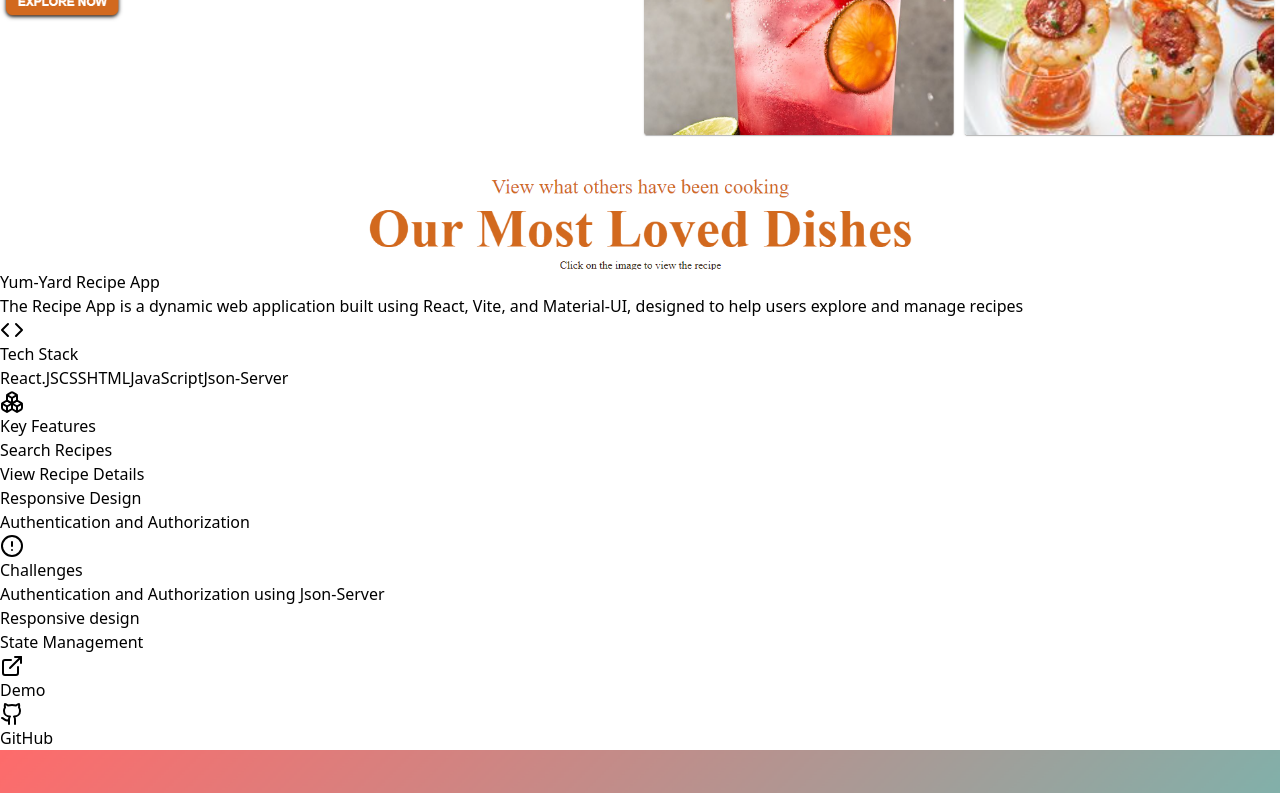
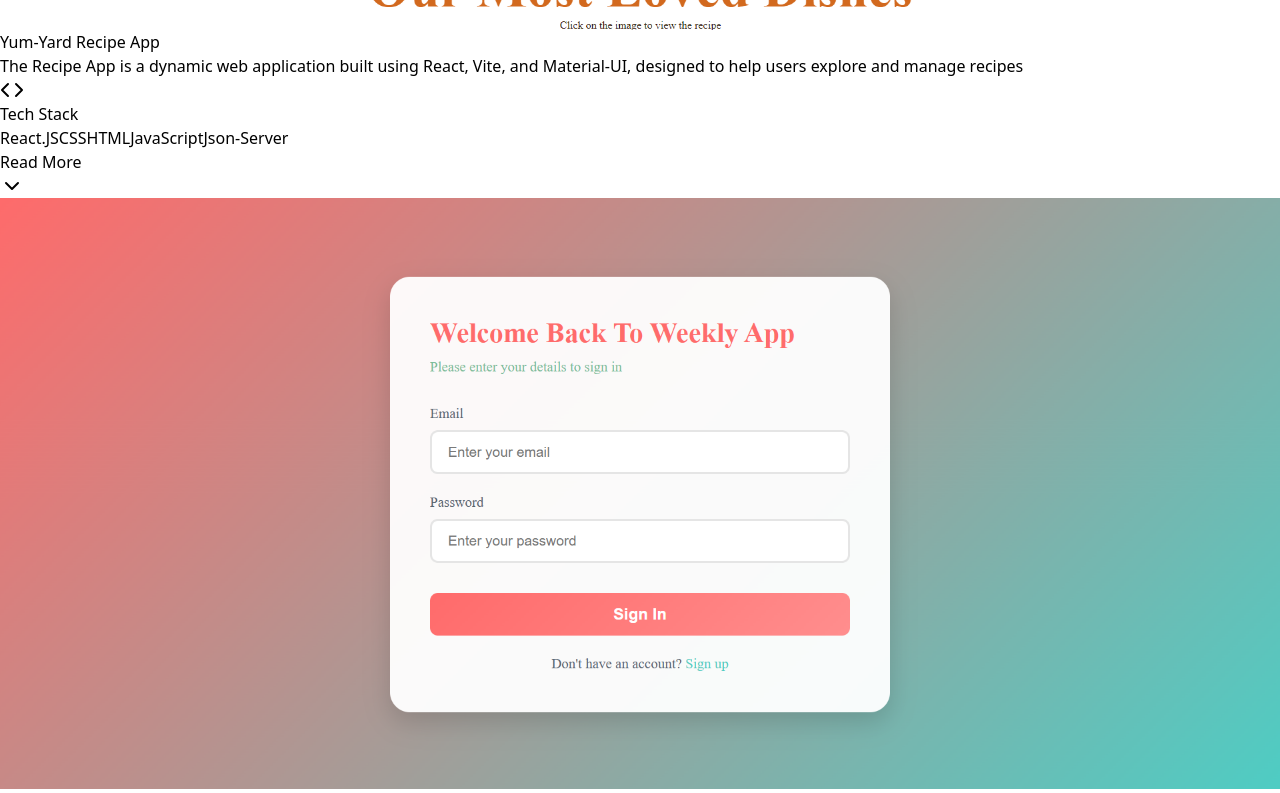
Before and after one commit to AlsonAfrica/Portfolio-Project, a React (Vite) app: page /projects in a window 1280 px wide. Shown: the part 1520-2313 px from the top of the page. Built offline with nearby package versions, Linux system fonts and the light colour scheme.

Commit message:
Refractored: Cards make short

```diff
--- a/src/Components/Assessments.jsx
+++ b/src/Components/Assessments.jsx
@@ -7,7 +7,7 @@ const AssessmentTable = () => {
       title: "Hotel-App (React js)",
       gitLink: "https://github.com/AlsonAfrica/Hotel-React.git",
       dateCompleted: "2024-01-15",
-      score: "50/100",
+      score: "70/100",
       notes: "Implemented responsive design with React and Tailwind CSS"
     },
     {
--- a/src/Components/Projects.jsx
+++ b/src/Components/Projects.jsx
@@ -1,22 +1,22 @@
-import React from 'react';
-import { Github, ExternalLink, Code, Boxes, AlertCircle } from 'lucide-react';
+import React, { useState } from 'react';
+import { Github, ExternalLink, Code, Boxes, AlertCircle, ChevronDown, ChevronUp } from 'lucide-react';
 import projects from '../Resources/projects';
 import GroupProjects from '../Resources/groupprojects';
 
 const ProjectGrid = () => {
+  const [expandedCards, setExpandedCards] = useState({});
+
+  const toggleCard = (index, section) => {
+    setExpandedCards(prev => ({
+      ...prev,
+      [`${section}-${index}`]: !prev[`${section}-${index}`]
+    }));
+  };
+
+  const ProjectCard = ({ project, index, section }) => {
+    const isExpanded = expandedCards[`${section}-${index}`];
 
     return (
-    <div className="max-w-7xl mx-auto p-6">
-      {/* Heading Section */}
-      <div className="text-center mb-12">
-        <h2 className="text-4xl font-bold text-gray-800 mb-4 animate-fade-in">
-          Individual Projects
-        </h2>
-        <div className="w-24 h-1 bg-indigo-600 mx-auto rounded-full"></div>
-      </div>
-
-      <div className="grid grid-cols-1 md:grid-cols-2 lg:grid-cols-3 gap-8">
-        {projects.map((project, index) => (
       <div
         key={index}
         className="bg-white rounded-xl shadow-lg overflow-hidden hover:shadow-xl transition-shadow duration-300"
@@ -38,7 +38,7 @@ const ProjectGrid = () => {
           {/* Description */}
           <p className="text-gray-600">{project.description}</p>
 
-              {/* Tech Stack */}
+          {/* Tech Stack - Always Visible */}
           <div>
             <h4 className="font-semibold text-gray-800 flex items-center mb-2">
               <Code className="w-4 h-4 mr-2" />
@@ -56,7 +56,40 @@ const ProjectGrid = () => {
             </div>
           </div>
 
+          {/* Read More Button */}
+          <button
+            onClick={() => toggleCard(index, section)}
+            className="w-full flex items-center justify-center gap-2 text-indigo-600 hover:text-indigo-700 transition-colors duration-300"
+          >
+            {isExpanded ? (
+              <>
+                Show Less <ChevronUp className="w-4 h-4" />
+              </>
+            ) : (
+              <>
+                Read More <ChevronDown className="w-4 h-4" />
+              </>
+            )}
+          </button>
+
+          {/* Expandable Content */}
+          {isExpanded && (
+            <div className="space-y-4">
               {/* Key Features */}
+              <div>
+                <h4 className="font-semibold text-gray-800 flex items-center mb-2">
+                  <Boxes className="w-4 h-4 mr-2" />
+                  {section === 'group' ? 'Team Members' : 'Key Features'}
+                </h4>
+                <ul className="list-disc list-inside text-gray-600 text-sm">
+                  {(section === 'group' ? project.TeamMembers : project.keyFeatures).map((item, i) => (
+                    <li key={i}>{item}</li>
+                  ))}
+                </ul>
+              </div>
+
+              {/* Additional Features for Group Projects */}
+              {section === 'group' && (
                 <div>
                   <h4 className="font-semibold text-gray-800 flex items-center mb-2">
                     <Boxes className="w-4 h-4 mr-2" />
@@ -68,16 +101,17 @@ const ProjectGrid = () => {
                     ))}
                   </ul>
                 </div>
+              )}
 
-              {/* Challenges */}
+              {/* Challenges/Collaboration Experience */}
               <div>
                 <h4 className="font-semibold text-gray-800 flex items-center mb-2">
                   <AlertCircle className="w-4 h-4 mr-2" />
-                  Challenges
+                  {section === 'group' ? 'Collaboration Experience' : 'Challenges'}
                 </h4>
                 <ul className="list-disc list-inside text-gray-600 text-sm">
-                  {project.challenges.map((challenge, i) => (
-                    <li key={i}>{challenge}</li>
+                  {(section === 'group' ? project.CollaborationExperience : project.challenges).map((item, i) => (
+                    <li key={i}>{item}</li>
                   ))}
                 </ul>
               </div>
@@ -104,14 +138,35 @@ const ProjectGrid = () => {
                 </a>
               </div>
             </div>
+          )}
         </div>
+      </div>
+    );
+  };
+
+  return (
+    <div className="max-w-7xl mx-auto p-6">
+      {/* Individual Projects */}
+      <div className="text-center mb-12">
+        <h2 className="text-4xl font-bold text-gray-800 mb-4 animate-fade-in">
+          Individual Projects
+        </h2>
+        <div className="w-24 h-1 bg-indigo-600 mx-auto rounded-full"></div>
+      </div>
+
+      <div className="grid grid-cols-1 md:grid-cols-2 lg:grid-cols-3 gap-8">
+        {projects.map((project, index) => (
+          <ProjectCard
+            key={index}
+            project={project}
+            index={index}
+            section="individual"
+          />
         ))}
       </div>
 
-
-
       {/* Group Projects */}
-      <div className="text-center mb-12 mt-10">
+      <div className="text-center mb-12 mt-16">
         <h2 className="text-4xl font-bold text-gray-800 mb-4 animate-fade-in">
           Group Projects
         </h2>
@@ -120,107 +175,12 @@ const ProjectGrid = () => {
 
       <div className="grid grid-cols-1 md:grid-cols-2 lg:grid-cols-3 gap-8">
         {GroupProjects.map((project, index) => (
-          <div
+          <ProjectCard
             key={index}
-            className="bg-white rounded-xl shadow-lg overflow-hidden hover:shadow-xl transition-shadow duration-300"
-          >
-            {/* Project Image */}
-            <div className="relative group">
-              <img
-                src={project.image}
-                alt={project.title}
-                className="w-full h-48 object-cover transition-transform duration-300 group-hover:scale-105"
+            project={project}
+            index={index}
+            section="group"
           />
-              <div className="absolute inset-0 bg-black bg-opacity-50 opacity-0 group-hover:opacity-100 transition-opacity duration-300 flex items-center justify-center">
-                <h3 className="text-white text-xl font-bold">{project.title}</h3>
-              </div>
-            </div>
-
-            {/* Project Content */}
-            <div className="p-6 space-y-4">
-              {/* Description */}
-              <p className="text-gray-600">{project.description}</p>
-
-              {/* Tech Stack */}
-              <div>
-                <h4 className="font-semibold text-gray-800 flex items-center mb-2">
-                  <Code className="w-4 h-4 mr-2" />
-                  Tech Stack
-                </h4>
-                <div className="flex flex-wrap gap-2">
-                  {project.techStack.map((tech, i) => (
-                    <span
-                      key={i}
-                      className="px-3 py-1 bg-indigo-100 text-indigo-600 rounded-full text-sm"
-                    >
-                      {tech}
-                    </span>
-                  ))}
-                </div>
-              </div>
-
-              {/* Team Members */}
-              <div>
-                <h4 className="font-semibold text-gray-800 flex items-center mb-2">
-                  <Boxes className="w-4 h-4 mr-2" />
-                  Team Memembers
-                </h4>
-                <ul className="list-disc list-inside text-gray-600 text-sm">
-                  {project.TeamMembers.map((feature, i) => (
-                    <li key={i}>{feature}</li>
-                  ))}
-                </ul>
-              </div>
-
-             {/* Key Features */}
-              <div>
-                <h4 className="font-semibold text-gray-800 flex items-center mb-2">
-                  <Boxes className="w-4 h-4 mr-2" />
-                  Key Features
-                </h4>
-                <ul className="list-disc list-inside text-gray-600 text-sm">
-                  {project.keyFeatures.map((feature, i) => (
-                    <li key={i}>{feature}</li>
-                  ))}
-                </ul>
-              </div>
-
-              {/* Challenges */}
-              <div>
-                <h4 className="font-semibold text-gray-800 flex items-center mb-2">
-                  <AlertCircle className="w-4 h-4 mr-2" />
-                  Collaboration Experience
-                </h4>
-                <ul className="list-disc list-inside text-gray-600 text-sm">
-                  {project.CollaborationExperience.map((challenge, i) => (
-                    <li key={i}>{challenge}</li>
-                  ))}
-                </ul>
-              </div>
-
-              {/* Action Buttons */}
-              <div className="flex gap-4 pt-4">
-                <a
-                  href={project.demoLink}
-                  target="_blank"
-                  rel="noopener noreferrer"
-                  className="flex-1 bg-indigo-600 text-white py-2 rounded-lg flex items-center justify-center gap-2 hover:bg-indigo-700 transition-colors duration-300"
-                >
-                  <ExternalLink className="w-4 h-4" />
-                  Demo
-                </a>
-                <a
-                  href={project.githubLink}
-                  target="_blank"
-                  rel="noopener noreferrer"
-                  className="flex-1 bg-gray-800 text-white py-2 rounded-lg flex items-center justify-center gap-2 hover:bg-gray-900 transition-colors duration-300"
-                >
-                  <Github className="w-4 h-4" />
-                  GitHub
-                </a>
-              </div>
-            </div>
-          </div>
         ))}
       </div>
 
--- a/src/Components/homepage.jsx
+++ b/src/Components/homepage.jsx
@@ -62,7 +62,7 @@ const HomePage = () => {
               <p className="text-gray-600 leading-relaxed mb-6">
                 I am a Biokineticist graduate from the University of Johannesburg, deeply passionate about integrating health science with technology to enhance the well-being of both athletes and the general population.
                 My journey into the world of technology began at Code Tribe Academy, where I had the opportunity to immerse myself in the MERN stack. Through hands-on project building, I gained valuable insights into the power of collaboration and effective learning,
-                which have significantly shaped my approach to development
+                which have significantly shaped my approach to development.
               </p>
               <p className="text-gray-600 leading-relaxed">
                 As I continue to grow in the tech industry, my aspirations are focused on becoming a full-stack developer.
```
Lines whose indentation alone changed are shown as unchanged.
